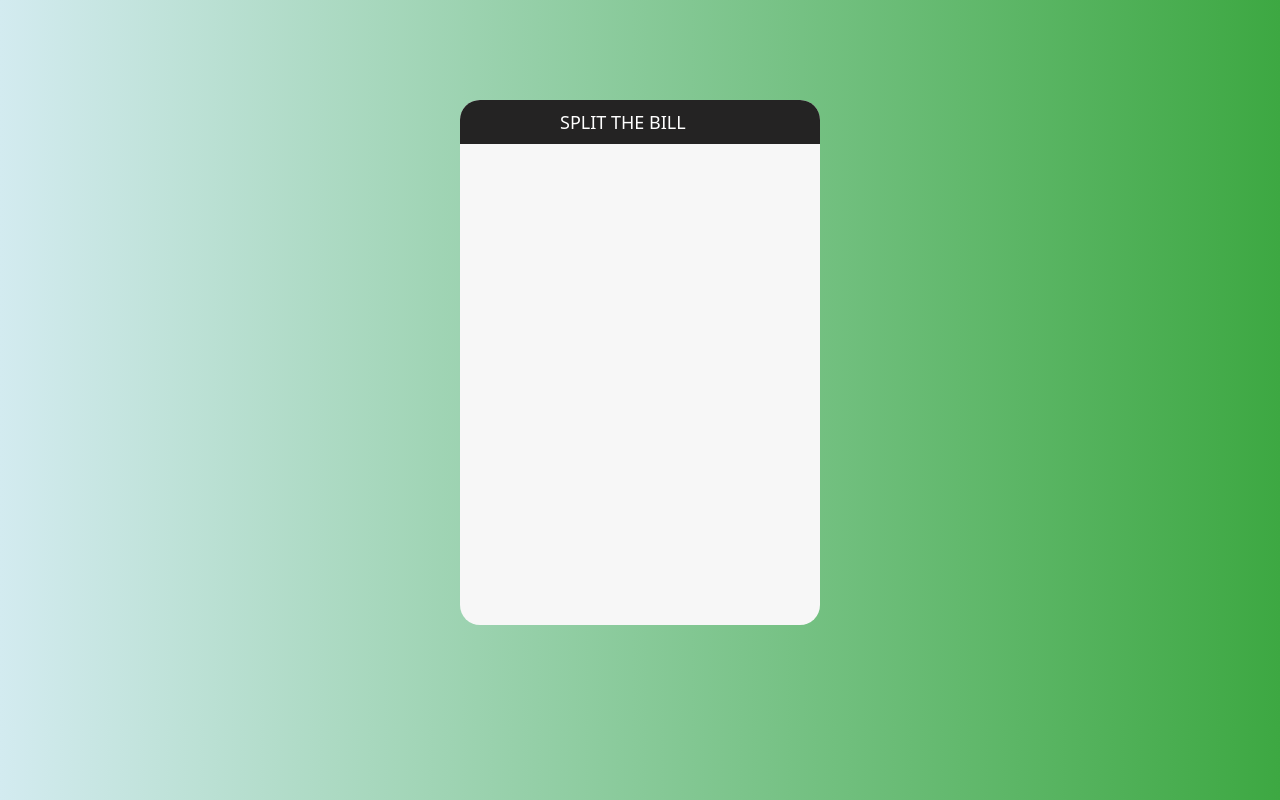
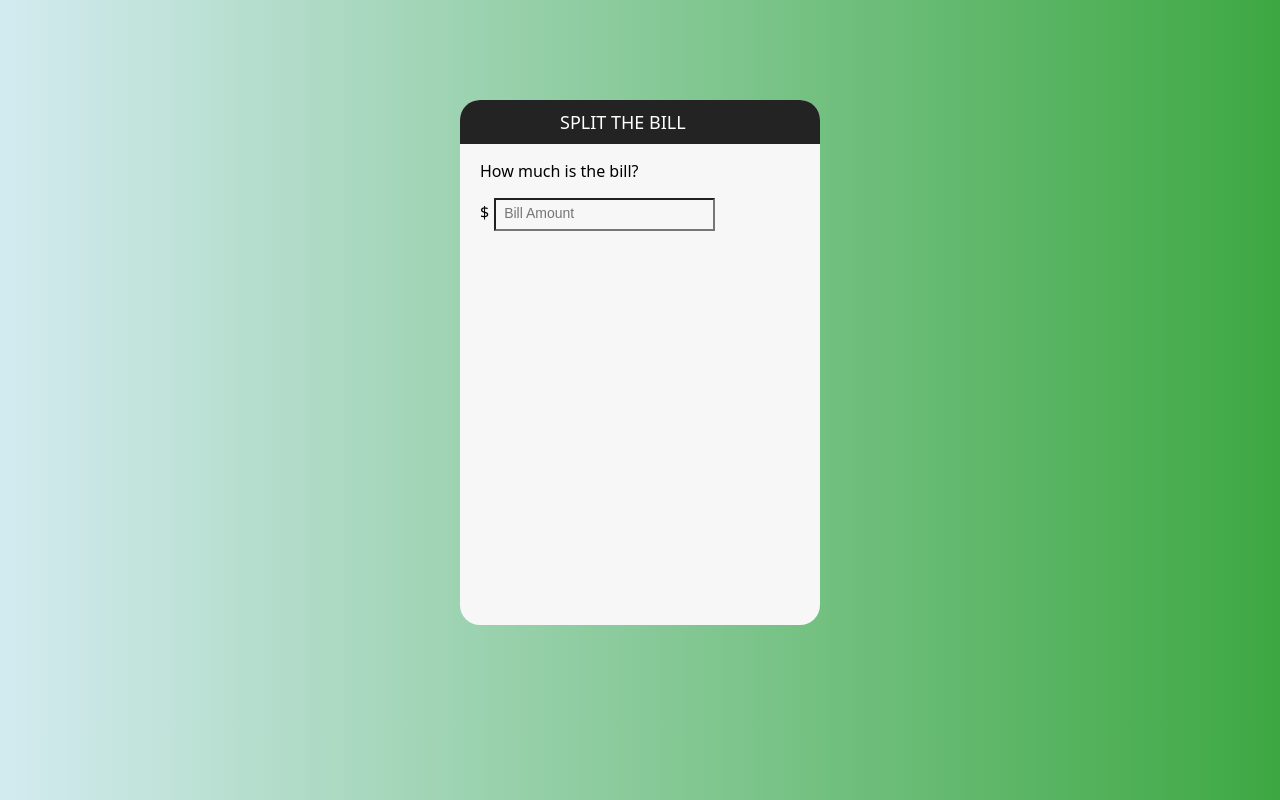
Before and after one commit to LeonNimoy/Split_the_Bill, a React (Create React App) app: page / in a window 1280 px wide. Built offline with nearby package versions, Linux system fonts and the light colour scheme.

Commit message:
First input created.

```diff
--- a/src/components/client_calculator.jsx
+++ b/src/components/client_calculator.jsx
@@ -1,11 +1,21 @@
 import React from 'react';
 
-import { CalculatorContainer, Title } from './client_calculator.style';
+import {
+  CalculatorContainer,
+  Title,
+  Text,
+  UserInput,
+} from './client_calculator.style';
 
 function ClientCalculator() {
   return (
     <CalculatorContainer>
       <Title>Split The Bill</Title>
+      <Text>How much is the bill?</Text>
+      <Text>
+        $
+        <UserInput placeholder="Bill Amount" />
+      </Text>
     </CalculatorContainer>
   );
 }
--- a/src/components/client_calculator.style.js
+++ b/src/components/client_calculator.style.js
@@ -21,3 +21,15 @@ background:#242323;
 border-top-left-radius: 20px;
 border-top-right-radius: 20px;
 `;
+export const Text = styled.p `
+padding-left: 20px;
+`;
+export const UserInput = styled.input `
+font-size: 14px;
+/*color: #2980b9;*/
+color: red;
+background-color: #f7f7f7;
+width: 60%;
+padding: 5px 5px 8px 8px;
+margin-left: 5px;
+`;
```
Lines whose indentation alone changed are shown as unchanged.
